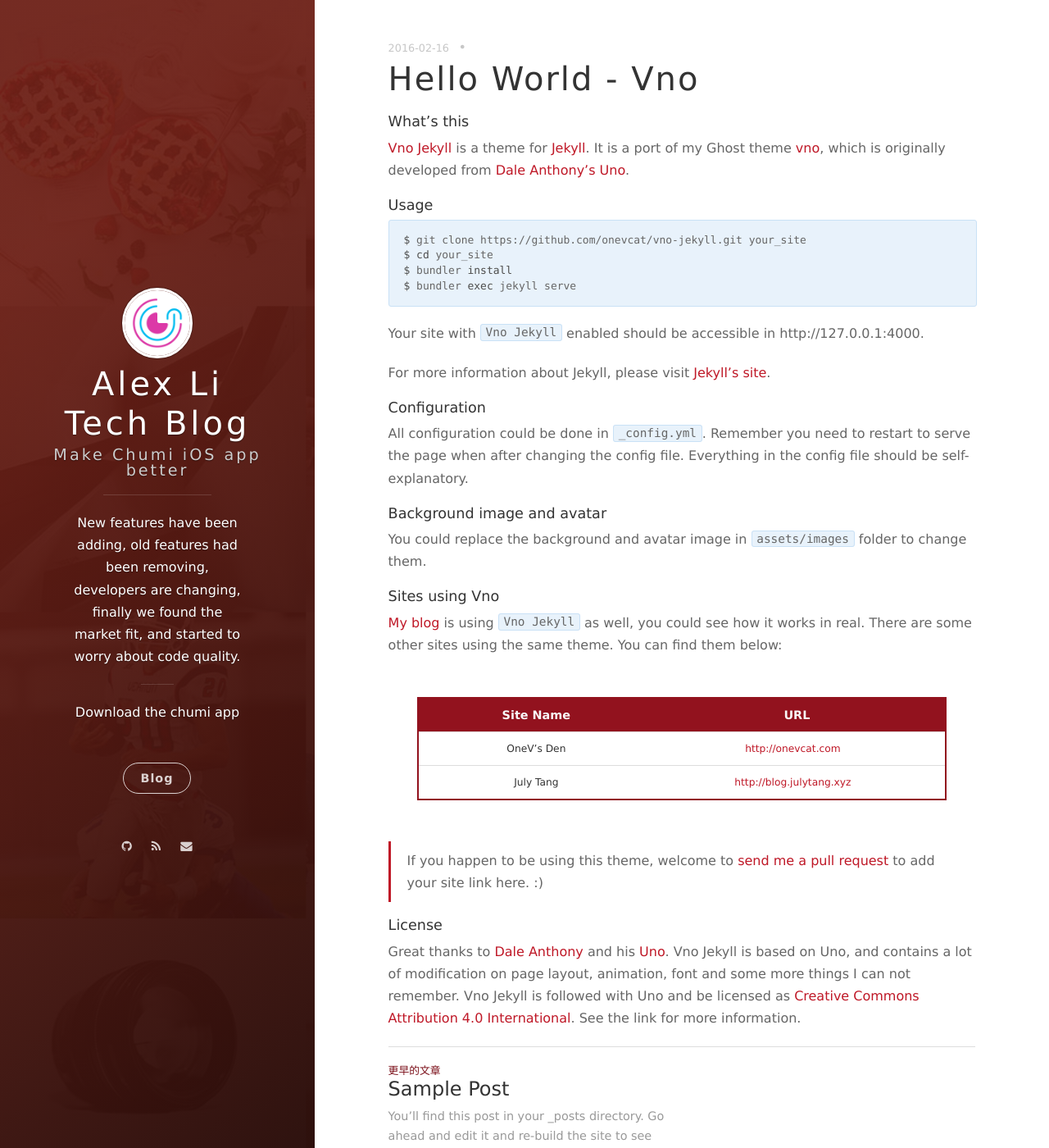
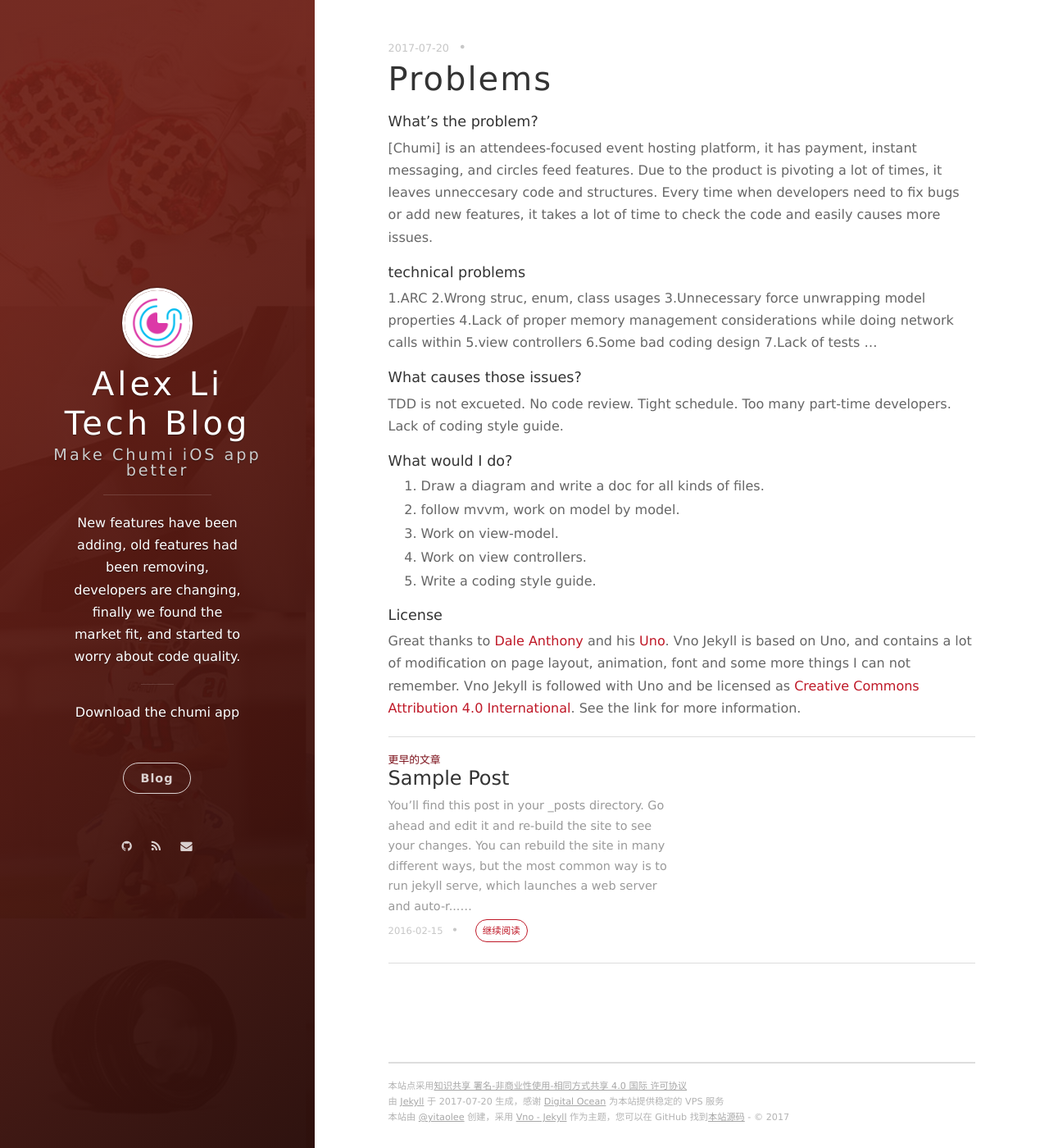
Before and after one commit to yitaolee/yitaolee.github.io, a Jekyll site: the page built from _posts/2016-02-16-hello-world-vno.markdown, in a window 1280 px wide and 1400 px high. Shown: the whole window at 82% size. Built offline with Jekyll 4.4.1, drawn with Linux system fonts in a browser that asks for light colours; nearby versions of some CDN libraries; comment, search, counter and statistics services are not loaded.

Commit message:
hello world

````diff
--- a/_posts/2016-02-16-hello-world-vno.markdown
+++ b/_posts/2016-02-16-hello-world-vno.markdown
@@ -1,44 +1,34 @@
 ---
 layout: post
-title: Hello World - Vno
-date: 2016-02-16 15:32:24.000000000 +09:00
+title: Problems
+date: 2017-07-20 15:32:24.000000000 +09:00
 ---
 
-#### What's this
+#### What's the problem?
 
-[Vno Jekyll](https://github.com/onevcat/vno-jekyll) is a theme for [Jekyll](http://jekyllrb.com). It is a port of my Ghost theme [vno](https://github.com/onevcat/vno), which is originally developed from [Dale Anthony's Uno](https://github.com/daleanthony/uno).
+[Chumi] is an attendees-focused event hosting platform, it has payment, instant messaging, and circles feed features. Due to the product is pivoting a lot of times, it leaves unneccesary code and structures. Every time when developers need to fix bugs or add new features, it takes a lot of time to check the code and easily causes more issues.
 
-#### Usage
+#### technical problems
 
-```bash
-$ git clone https://github.com/onevcat/vno-jekyll.git your_site
-$ cd your_site
-$ bundler install
-$ bundler exec jekyll serve
-```
+1.ARC
+2.Wrong struc, enum, class usages
+3.Unnecessary force unwrapping model properties
+4.Lack of proper memory management considerations while doing network calls within 5.view controllers
+6.Some bad coding design
+7.Lack of tests
+...
 
-Your site with `Vno Jekyll` enabled should be accessible in http://127.0.0.1:4000.
+#### What causes those issues?
 
-For more information about Jekyll, please visit [Jekyll's site](http://jekyllrb.com).
+TDD is not excueted. No code review. Tight schedule. Too many part-time developers. Lack of coding style guide.
 
-#### Configuration
+#### What would I do?
 
-All configuration could be done in `_config.yml`. Remember you need to restart to serve the page when after changing the config file. Everything in the config file should be self-explanatory.
-
-#### Background image and avatar
-
-You could replace the background and avatar image in `assets/images` folder to change them.
-
-#### Sites using Vno
-
-[My blog](http://onevcat.com) is using `Vno Jekyll` as well, you could see how it works in real. There are some other sites using the same theme. You can find them below:
-
-| Site Name    | URL                                                |
-| ------------ | ---------------------------------------------------|
-| OneV's Den   | [http://onevcat.com](http://onevcat.com)           |
-| July Tang    | [http://blog.julytang.xyz](http://onevcat.com)     |
-
-> If you happen to be using this theme, welcome to [send me a pull request](https://github.com/onevcat/vno-jekyll/pulls) to add your site link here. :)
+1. Draw a diagram and write a doc for all kinds of files.
+2. follow mvvm, work on model by model.
+3. Work on view-model.
+4. Work on view controllers.
+5. Write a coding style guide.
 
 #### License
 
````
